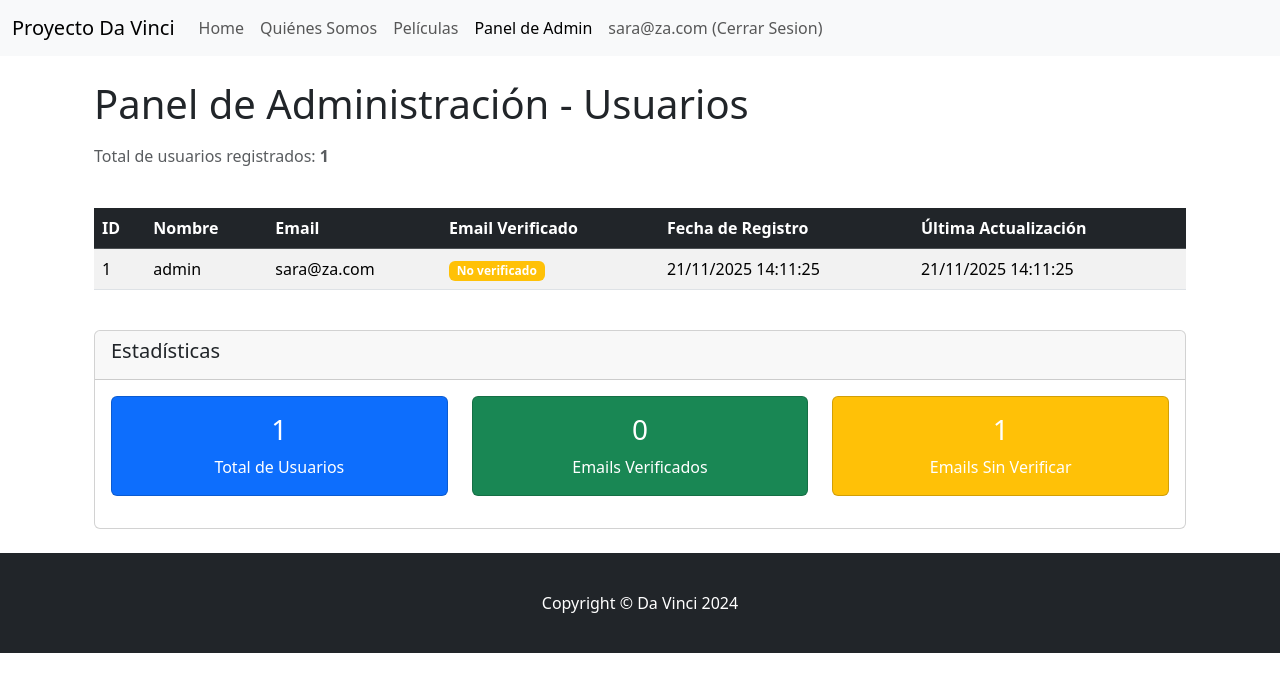
After one commit to tindomito/Parcial2PortalesDeComercio, a Laravel app: page /admin/usuarios in a window 1280 px wide. The commit adds this page. Shown: the top 692 px of the page. Run offline with Laravel 12, Linux system fonts and the light colour scheme; a user stored in the database is signed in; data comes from the database, SQL or seed files in the repository.

Commit message:
Agregar panel de administración de usuarios
- Crear AdminController con método users() para listar todos los usuarios
- Crear vista admin/users.blade.php con tabla completa de usuarios
- Mostrar todos los campos de usuario: ID, nombre, email, verificación, fechas
- Agregar estadísticas de usuarios (total, verificados, sin verificar)
- Agregar ruta protegida /admin/usuarios con middleware auth
- Agregar enlace "Panel de Admin" en navegación para usuarios autenticados

```diff
--- /dev/null
+++ b/app/Http/Controllers/AdminController.php
@@ -0,0 +1,22 @@
+<?php
+
+namespace App\Http\Controllers;
+
+use App\Models\User;
+use Illuminate\Http\Request;
+
+class AdminController extends Controller
+{
+    /**
+     * Muestra el panel de administración con todos los usuarios
+     */
+    public function users()
+    {
+        // Obtener todos los usuarios ordenados por fecha de creación
+        $users = User::orderBy('created_at', 'desc')->get();
+
+        return view('admin.users', [
+            'users' => $users
+        ]);
+    }
+}
--- /dev/null
+++ b/resources/views/admin/users.blade.php
@@ -0,0 +1,89 @@
+<x-layout>
+
+    <x-slot:title>Panel de Administración - Usuarios</x-slot:title>
+
+    <div class="row mb-4">
+        <div class="col">
+            <h1 class="mb-3">Panel de Administración - Usuarios</h1>
+            <p class="text-muted">Total de usuarios registrados: <strong>{{ $users->count() }}</strong></p>
+        </div>
+    </div>
+
+    @if($users->isEmpty())
+        <div class="alert alert-info">
+            No hay usuarios registrados en el sistema.
+        </div>
+    @else
+        <div class="table-responsive">
+            <table class="table table-striped table-hover">
+                <thead class="table-dark">
+                    <tr>
+                        <th>ID</th>
+                        <th>Nombre</th>
+                        <th>Email</th>
+                        <th>Email Verificado</th>
+                        <th>Fecha de Registro</th>
+                        <th>Última Actualización</th>
+                    </tr>
+                </thead>
+                <tbody>
+                    @foreach($users as $user)
+                        <tr>
+                            <td>{{ $user->id }}</td>
+                            <td>{{ $user->name }}</td>
+                            <td>{{ $user->email }}</td>
+                            <td>
+                                @if($user->email_verified_at)
+                                    <span class="badge bg-success">
+                                        {{ $user->email_verified_at->format('d/m/Y H:i') }}
+                                    </span>
+                                @else
+                                    <span class="badge bg-warning">No verificado</span>
+                                @endif
+                            </td>
+                            <td>{{ $user->created_at->format('d/m/Y H:i:s') }}</td>
+                            <td>{{ $user->updated_at->format('d/m/Y H:i:s') }}</td>
+                        </tr>
+                    @endforeach
+                </tbody>
+            </table>
+        </div>
+
+        <div class="mt-4">
+            <div class="card">
+                <div class="card-header">
+                    <h5>Estadísticas</h5>
+                </div>
+                <div class="card-body">
+                    <div class="row">
+                        <div class="col-md-4">
+                            <div class="card text-center bg-primary text-white mb-3">
+                                <div class="card-body">
+                                    <h3>{{ $users->count() }}</h3>
+                                    <p class="mb-0">Total de Usuarios</p>
+                                </div>
+                            </div>
+                        </div>
+                        <div class="col-md-4">
+                            <div class="card text-center bg-success text-white mb-3">
+                                <div class="card-body">
+                                    <h3>{{ $users->whereNotNull('email_verified_at')->count() }}</h3>
+                                    <p class="mb-0">Emails Verificados</p>
+                                </div>
+                            </div>
+                        </div>
+                        <div class="col-md-4">
+                            <div class="card text-center bg-warning text-white mb-3">
+                                <div class="card-body">
+                                    <h3>{{ $users->whereNull('email_verified_at')->count() }}</h3>
+                                    <p class="mb-0">Emails Sin Verificar</p>
+                                </div>
+                            </div>
+                        </div>
+                    </div>
+                </div>
+            </div>
+        </div>
+    @endif
+
+</x-layout>
--- a/resources/views/components/layout.blade.php
+++ b/resources/views/components/layout.blade.php
@@ -37,6 +37,11 @@
                         </li>
                         @auth
                             <li class="nav-item">
+                                <x-nav-link route="admin.users">
+                                    Panel de Admin
+                                </x-nav-link>
+                            </li>
+                            <li class="nav-item">
                                 <form action="{{ url('/cerrar-sesion') }}" method="POST">
                                     @csrf
                                     <button type="submit" class="nav-link">
--- a/routes/web.php
+++ b/routes/web.php
@@ -66,3 +66,8 @@ Route::post('registrarse', [\App\Http\Controllers\AuthController::class, 'store'
 
 Route::post('cerrar-sesion', [\App\Http\Controllers\AuthController::class, 'logout'])
     ->name('auth.logout');
+
+// Panel de Administración
+Route::get('admin/usuarios', [\App\Http\Controllers\AdminController::class, 'users'])
+    ->name('admin.users')
+    ->middleware('auth');
```
